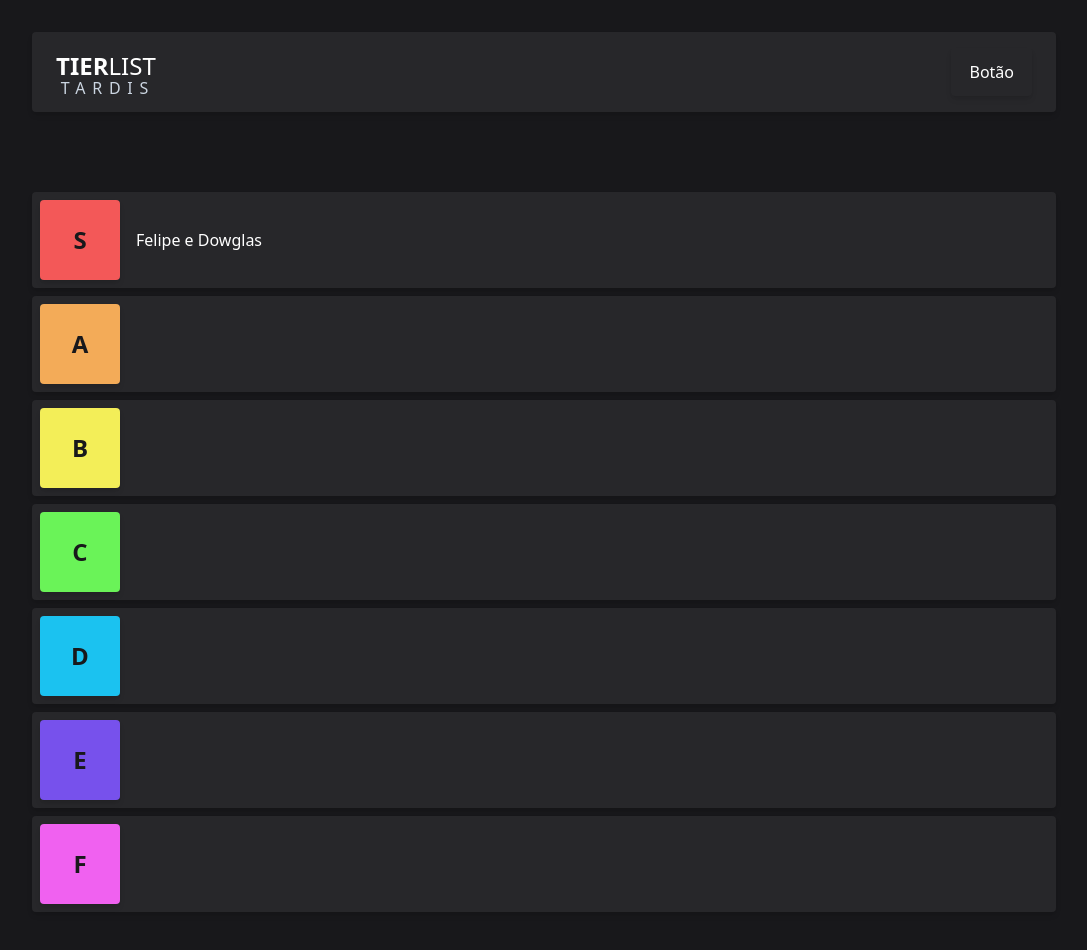
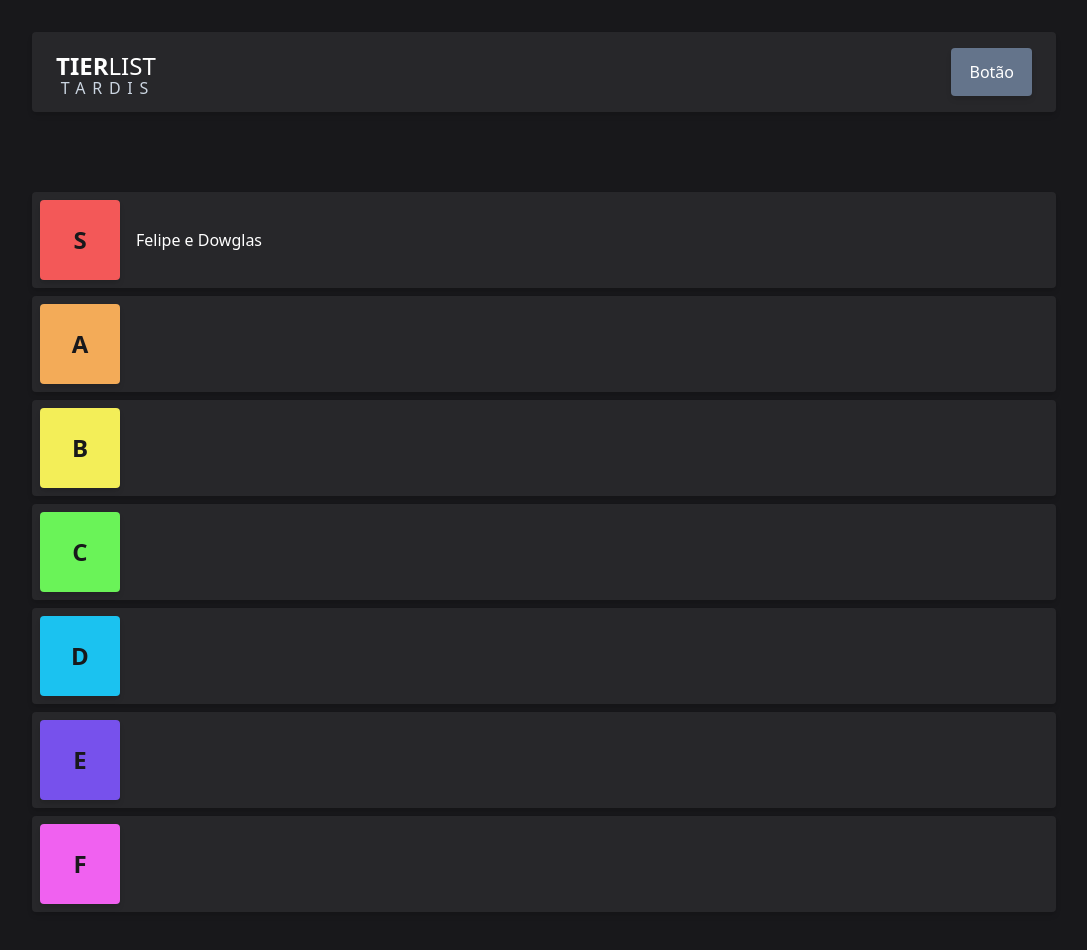
Before and after one commit to Felipstein/tier-list-frontend, a React (Vite) app: page / in a window 1280 px wide. Shown: the top 950 px of the page, without its empty margins (96-1183 px from the left). Built offline with nearby package versions, Linux system fonts and the light colour scheme.

Commit message:
refactor: Change variant to optional prop and change default variant prop value by main

```diff
--- a/src/components/Button.tsx
+++ b/src/components/Button.tsx
@@ -4,12 +4,12 @@ import clsx from 'clsx';
 import { Loader } from './Loader';
 
 interface ButtonProps extends ButtonHTMLAttributes<HTMLButtonElement> {
-  variant: 'main' | 'outlined';
+  variant?: 'main' | 'outlined';
   isLoading?: boolean;
   children: ReactNode;
 }
 
-export const Button: React.FC<ButtonProps> = ({ variant = 'outlined', isLoading = false, disabled = false, children, ...props }) => {
+export const Button: React.FC<ButtonProps> = ({ variant = 'main', isLoading = false, disabled = false, children, ...props }) => {
 
   return (
     <button
```
